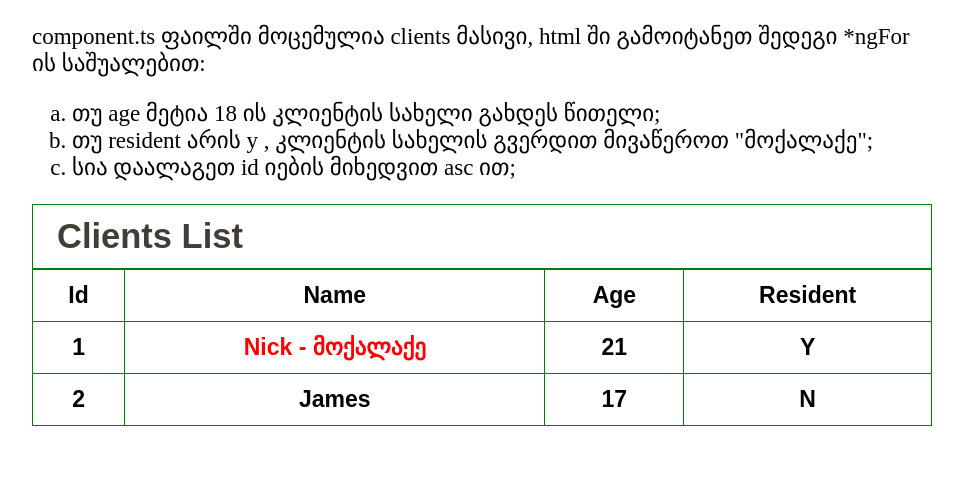
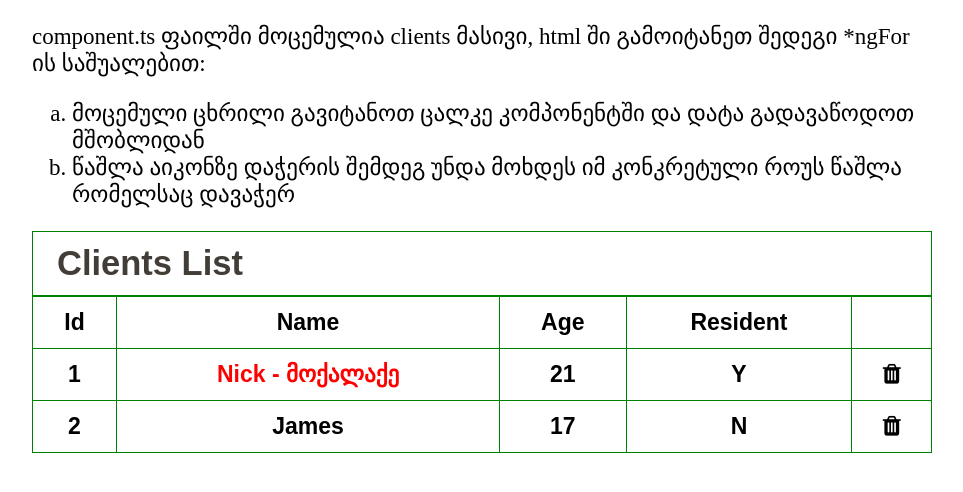
Before and after one commit to gptskialadze/bog-training, an Angular app: page / in a window 1280 px wide. Shown: the top 492 px of the page, without its empty margins (158-1121 px from the left). Built offline with nearby package versions, Linux system fonts and the light colour scheme.

Commit message:
davaleba

```diff
--- a/src/app/app.component.html
+++ b/src/app/app.component.html
@@ -3,9 +3,8 @@
  component.ts ფაილში მოცემულია clients მასივი, html ში გამოიტანეთ შედეგი *ngFor ის საშუალებით:
 </p>
 <ol type="a">
-    <li>თუ age მეტია 18 ის კლიენტის სახელი გახდეს წითელი;</li>
-    <li>თუ resident არის y , კლიენტის სახელის გვერდით მივაწეროთ "მოქალაქე"; </li>
-    <li>სია დაალაგეთ id იების მიხედვით asc ით;</li>
+    <li>მოცემული ცხრილი გავიტანოთ ცალკე კომპონენტში და დატა გადავაწოდოთ მშობლიდან</li>
+    <li>წაშლა აიკონზე დაჭერის შემდეგ უნდა მოხდეს იმ კონკრეტული როუს წაშლა რომელსაც დავაჭერ</li>
 </ol>
 
 </div>
@@ -21,18 +20,25 @@
                 <th>Name</th>
                 <th>Age</th>
                 <th>Resident</th>
+                <th></th>
             </tr>
             <tr>
                 <th>1</th>
                 <th style="color: red">Nick - მოქალაქე</th>
                 <th>21</th>
                 <th>Y</th>
+               <th>
+                <i class="fa fa-trash"></i>
+               </th>
             </tr>
             <tr>
                 <th>2</th>
                 <th>James</th>
                 <th>17</th>
                 <th>N</th>
+                <th>
+                  <i class="fa fa-trash"></i>
+                </th>
             </tr>
         </tbody>
     </table>
--- a/src/app/app.component.scss
+++ b/src/app/app.component.scss
@@ -29,3 +29,10 @@ thead h2 {
     margin: 0 auto;
     font-size: 23px;
 }
+.fa-trash {
+    cursor: pointer;
+}
+
+.fa-trash:hover {
+    color: red;
+}
--- a/src/index.html
+++ b/src/index.html
@@ -6,6 +6,7 @@
   <base href="/">
   <meta name="viewport" content="width=device-width, initial-scale=1">
   <link rel="icon" type="image/x-icon" href="favicon.ico">
+  <link rel="stylesheet" href="https://cdnjs.cloudflare.com/ajax/libs/font-awesome/4.7.0/css/font-awesome.min.css">
 </head>
 <body>
   <app-root></app-root>
```
